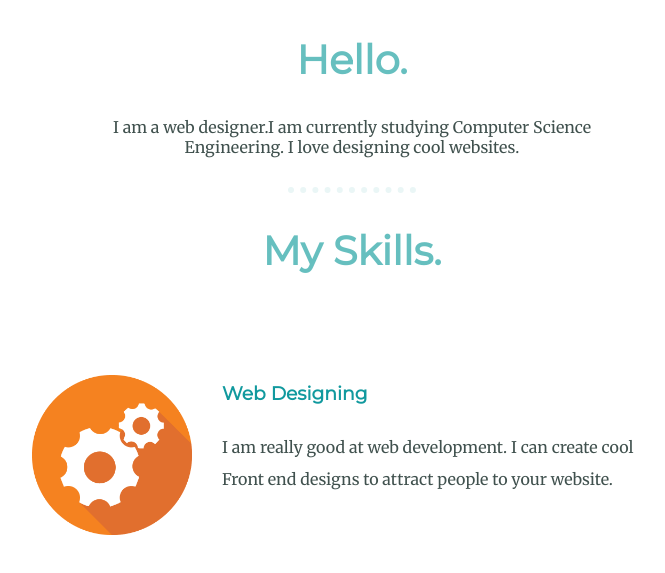
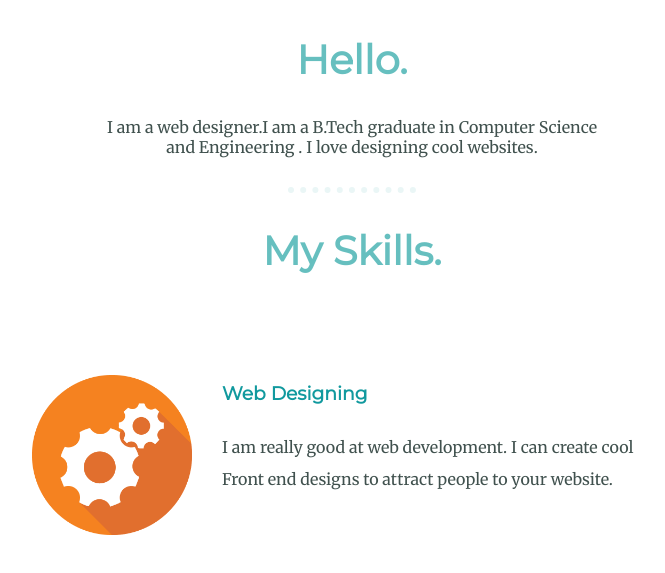
Before and after one commit to rithinjacob10/Portfolio, a plain HTML site: page index.html in a window 1280 px wide. Shown: the part 1053-1626 px from the top of the page, without its empty margins (288-953 px from the left). Drawn offline with Linux system fonts and the light colour scheme.

Commit message:
Update index.html

```diff
--- a/index.html
+++ b/index.html
@@ -19,7 +19,7 @@
       <div class="profile">
         <img src="images/propic2.png"  alt="Rithin-img" class="propic">
         <h2>Hello.</h2>
-        <p class="intro">I am a web designer.I am currently studying Computer Science Engineering. I love designing cool websites.</p>
+        <p class="intro">I am a web designer.I am a B.Tech graduate in Computer Science and Engineering . I love designing cool websites.</p>
       </div>
       <hr>
       <div class="skills">
```
